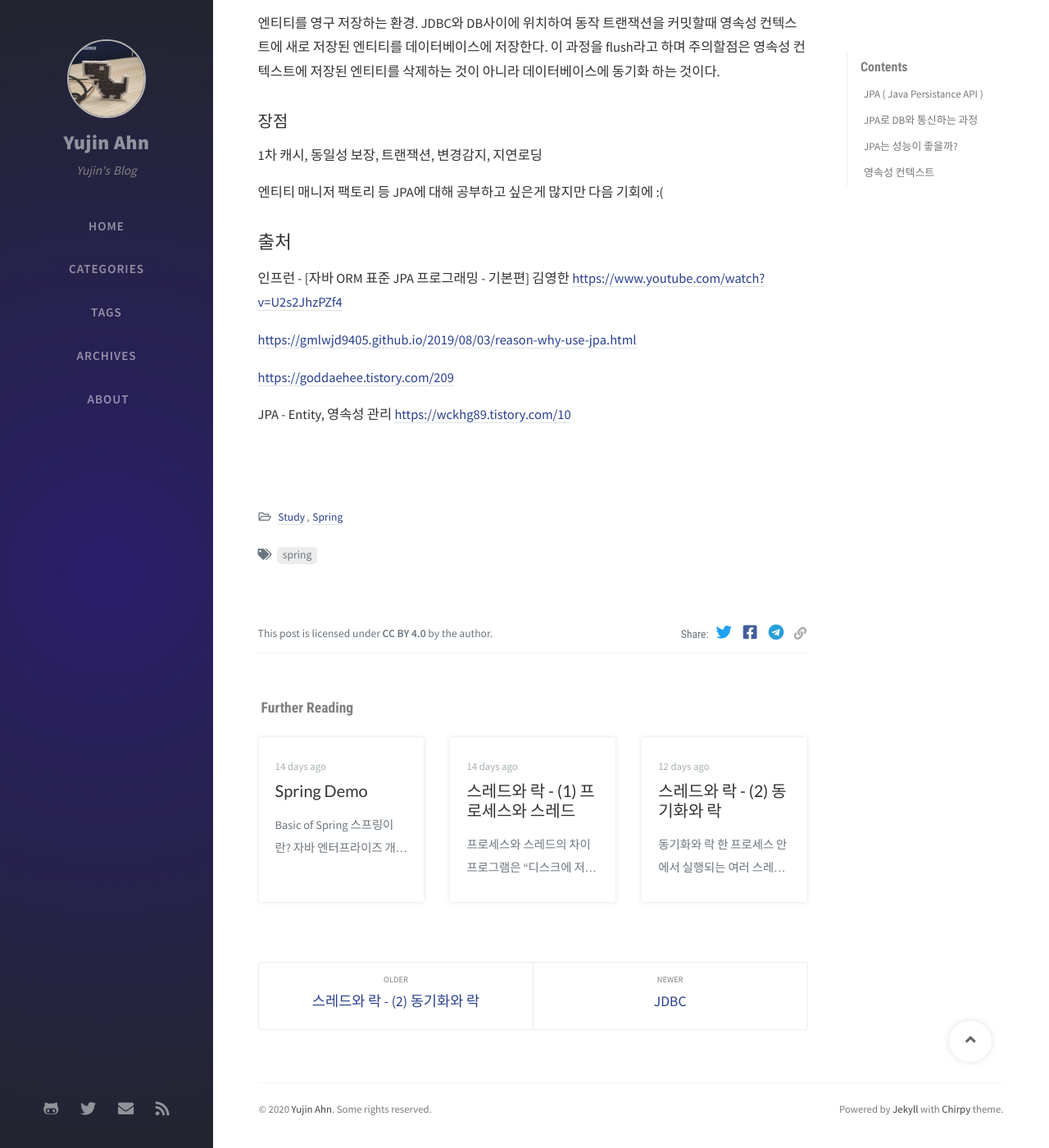
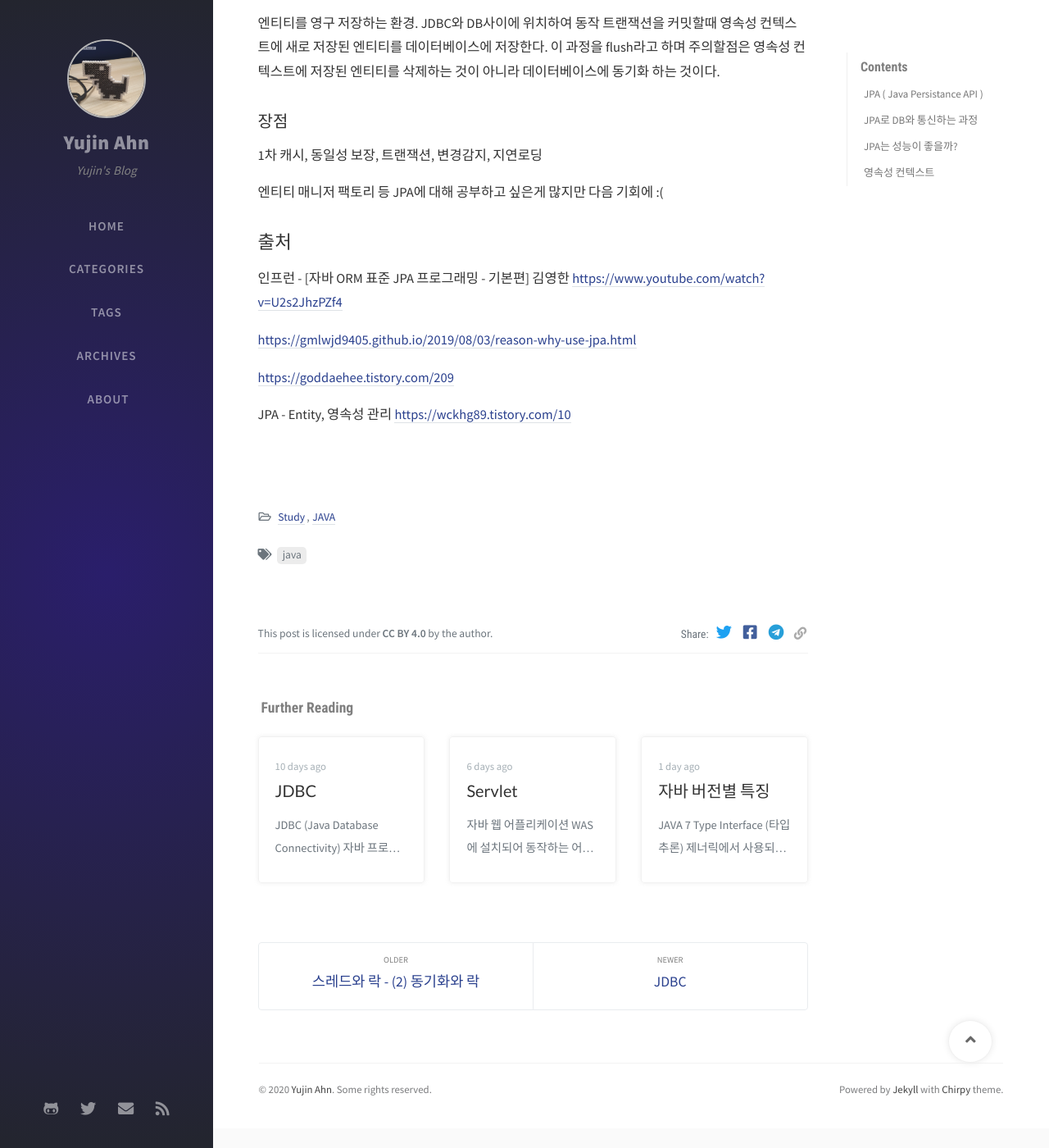
Before and after one commit to ahnyujin/ahnyujin.github.io, a Jekyll site: the page built from _posts/2020-09-04-jpa.md, in a window 1280 px wide and 1400 px high, scrolled down 2169 px. Shown: the whole window at 82% size. Built offline with Jekyll 4.4.1, drawn with Linux system fonts in a browser that asks for light colours; nearby versions of some CDN libraries; comment, search, counter and statistics services are not loaded.

Commit message:
post os-intro?

```diff
--- a/_posts/2020-09-04-jpa.md
+++ b/_posts/2020-09-04-jpa.md
@@ -2,8 +2,8 @@
 title: JPA
 author: Yujin Ahn
 date: 2020-09-04 19:57:00 +0900
-categories: [Study, Spring]
-tags: [spring]     # TAG names should always be lowercase
+categories: [Study, JAVA]
+tags: [java]     # TAG names should always be lowercase
 ---
 # JPA ( Java Persistance API )
 __JPA란?__ 자바 표준 ORM, 자바 표준명세서 // 스프링과 무관하다.
--- /dev/null
+++ b/_posts/2020-09-15-java-version.md
@@ -0,0 +1,30 @@
+---
+title: 자바 버전별 특징
+author: Yujin Ahn
+date: 2020-09-15 21:00:00 +0900
+categories: [Study, Java]
+tags: [java]     # TAG names should always be lowercase
+---
+# JAVA 7
+1. Type Interface (타입 추론)
+    - 제너릭에서 사용되는 <>오퍼레이터 지원
+2. Switch문 문자열 case 사용가능
+3. Automatic Resource Management
+4. Catching Multiple Exception Type in Single Catch Block
+    - 멀티 캐치 가능
+# JAVA 8
+1. Lambda
+2. interface 클래스에 구현체 작성 가능
+3. Optional
+    - null이 될 수도 있는 객체를 감싸는 일종의 래퍼 클래스
+4. 다양한 DateTime 추가
+5. GC 성능 대폭 개선
+# JAVA 9
+1. 인터페이스 내에 private 구현체 가능
+2. 모듈 시스템 등장(jigsaw)
+# JAVA 10
+Local Variable Type Interface -> var사용
+JVM heap 영역을 NVDIMM 혹은 사용자 지정과 같은 대체 메모리 장치에 할당 가능
+
+# 출처
+- [Java 버전별 특징](https://ggomi.github.io/jdk-version/)
```
Also changed, not shown: _posts/2020-09-10-servlet.md (+1 -1 lines), _posts/2020-09-14-web-server-and-was.md (+6 -3 lines), _posts/2020-09-16-os-demo.md (added, +64 -0 lines), assets/img/computer_system.png (added).
